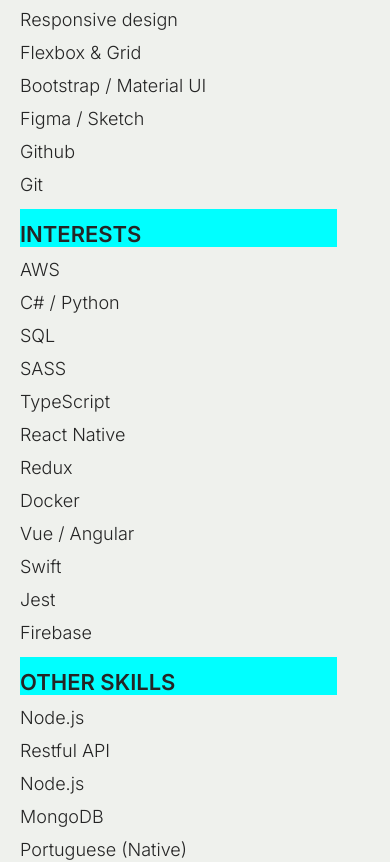
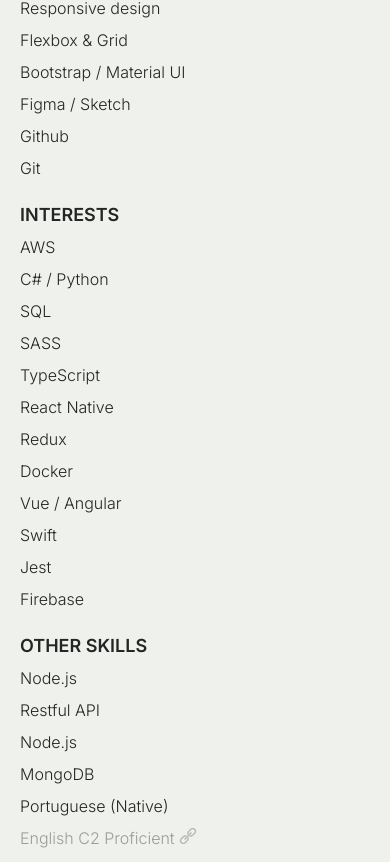
Before and after one commit to t-minini/my-website-v3, a React (Create React App) app: page / in a window 390 px wide. Shown: the part 1987-2849 px from the top of the page. Built offline with nearby package versions, Linux system fonts and the light colour scheme; a web font is replaced by a local one.

Commit message:
updating media query

```diff
--- a/src/App.js
+++ b/src/App.js
@@ -6,7 +6,7 @@ import { Navbar } from './components/navbar/Navbar';
 import { Skills } from './components/skills/Skills';
 // import { Cursor } from './components/cursor/Cursor';
 // import { Contact } from './components/contact/Contact';
-// import { Projects } from './components/projects/Projects';
+import { Projects } from './components/projects/Projects';
 // import { ScrollUp } from './components/scroll-up/ScrollUp';
 // import { Vertical } from './components/name-vertical/Vertical';
 
@@ -20,7 +20,7 @@ function App() {
       <Hero />
       <About />
       <Skills />
-      {/* <Projects /> */}
+      <Projects />
       {/* <Contact /> */}
     </div>
   );
--- a/src/App.module.css
+++ b/src/App.module.css
@@ -47,7 +47,7 @@ section,
 footer {
   -ms-scroll-snap-align: unset; /* IE 10 and 11 */
   -webkit-scroll-snap-align: unset; /* Safari, Chrome, and newer versions of Opera */
-  scroll-snap-align: center; /* Standard property */
+  scroll-snap-align: unset; /* Standard property */
   /* -ms-scroll-chaining: none; */
 }
 
--- a/src/components/skills/Skills.module.css
+++ b/src/components/skills/Skills.module.css
@@ -62,8 +62,7 @@
     columns: 1;
   }
   .container ul li:first-child {
-    background-color: red;
-    font-size: 2rem;
+    font-size: 1.8rem;
   }
 
   .container ul {
@@ -84,7 +83,7 @@
   }
 
   .container svg {
-    height: 1.7rem;
+    height: 1.6rem;
   }
 }
 
@@ -104,7 +103,7 @@
   }
 
   .container ul li:first-child {
-    font-size: 2rem;
+    font-size: 1.8rem;
   }
 
   .container ul {
@@ -132,42 +131,12 @@
 
 /* SMARTPHONES - TALLER SCREENS (PORTRAIT) */
 @media only screen and (min-width: 390px) and (orientation: portrait) {
-  .container ul li:first-child {
-    background-color: aqua;
-    /* background-color: unset; */
-    font-size: 2.2rem;
-  }
 
-  .container li {
-    font-size: 1.8rem;
-  }
-
-  .skills a {
-    font-size: 1.8rem;
-  }
-
-  .container svg {
-    height: 1.7rem;
-  }
 }
 
 /* SMARTPHONES - TALLER SCREENS (LANDSCAPE) */
 @media only screen and (min-width: 843px) and (orientation: landscape) {
-  .container ul li:first-child {
-    font-size: 2.2rem;
-  }
 
-  .container li {
-    font-size: 1.8rem;
-  }
-
-  .skills a {
-    font-size: 1.8rem;
-  }
-
-  .container svg {
-    height: 1.7rem;
-  }
 }
 
 /* IPAD MINI (PORTRAIT) */
```
